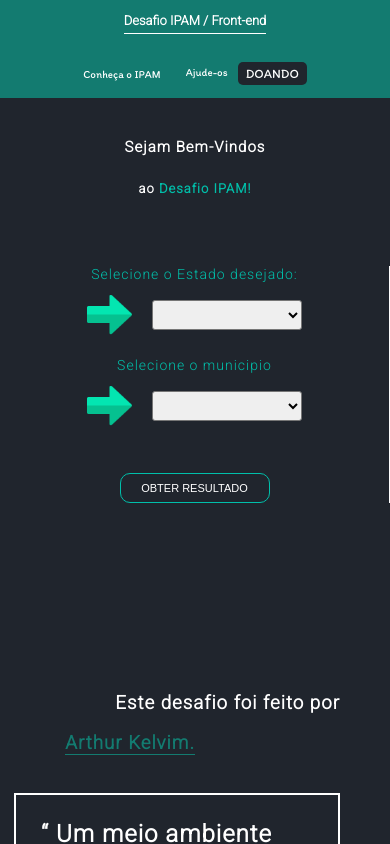
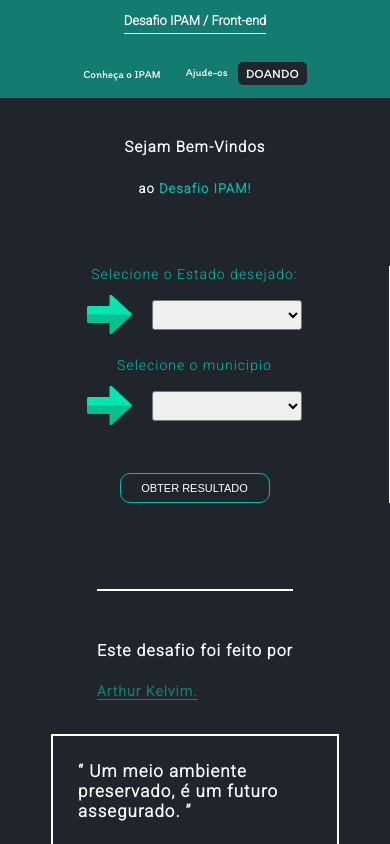
Before and after one commit to artkelv/desafio-ipam, a React (Create React App) app: page / in a window 390 px wide. Shown: the top 844 px of the page. Built offline with nearby package versions, Linux system fonts and the light colour scheme; a web font is replaced by a local one.

Commit message:
style: media querie do comp MyInfo

```diff
--- a/src/components/myInfo/style.js
+++ b/src/components/myInfo/style.js
@@ -5,16 +5,29 @@ export const SubSectionInfo = styled.section`
     flex-direction: column;
     align-items: flex-end;
     margin: 100px 50px 50px 0;
+    @media screen and (min-width: 320px) and (max-width: 480px){
+        align-items: center;
+        margin: 0 0 50px 0;
+    }
 `
 export const Title = styled.h3`
     color: #fff;
     letter-spacing: 1px;
+    @media screen and (min-width: 320px) and (max-width: 480px){
+       font-size: 16px;
+       border-top: 2px solid #fff;
+       padding-top: 50px;
+    }
 `
 export const SubTitle = styled.span`
     color: #137B70;
     letter-spacing: 1px;
     margin-left: -50px;
     border-bottom: 1px solid #137B70;
+    @media screen and (min-width: 320px) and (max-width: 480px){
+        margin-left: 0;
+        font-size: 14px;
+    }
 `
 export const ImportantText = styled.h2`
     color: #fff;
@@ -22,4 +35,8 @@ export const ImportantText = styled.h2`
     letter-spacing: 1px;
     border: 2px solid #fff;
     padding: 25px;
+    @media screen and (min-width: 320px) and (max-width: 480px){
+        font-size: 17px;
+        width: 60%;
+    }
 `
```
